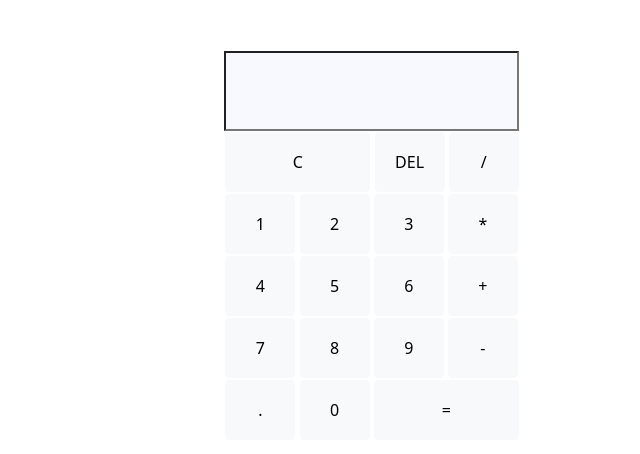
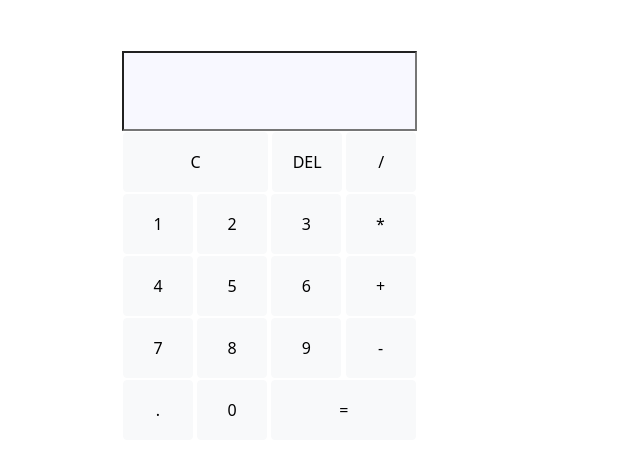
Before and after one commit to anandalpz/calculator, a plain HTML site: page index.html in a window 1280 px wide. Shown: the whole page, without its empty margins (263-903 px from the left). Drawn offline with nearby package versions, Linux system fonts and the light colour scheme.

Commit message:
2nd commit

```diff
--- a/calc.css
+++ b/calc.css
@@ -1,6 +1,6 @@
 .main{
     margin-top: 50px;
-    margin-left: 38%;
+    margin-left: 30%;
     width: 300px;
     height: 400px;
 
--- a/index.html
+++ b/index.html
@@ -16,8 +16,7 @@
 </head>
 <body>
 <div class="main">
-     <!-- <h1 style="text-align: center;">Calculator</h1> -->
-    <input type="text" id="result" style="width: 295px; background-color:ghostwhite;">
+    <input type="text" id="result" style="width: 295px; background-color:ghostwhite">
    <div class="sub1">
         <button type="button" class="btn btn-light big" onclick="clearBox()">C</button>
         <button type="button" class="btn btn-light" onclick="backSpace()">DEL</button>
```
